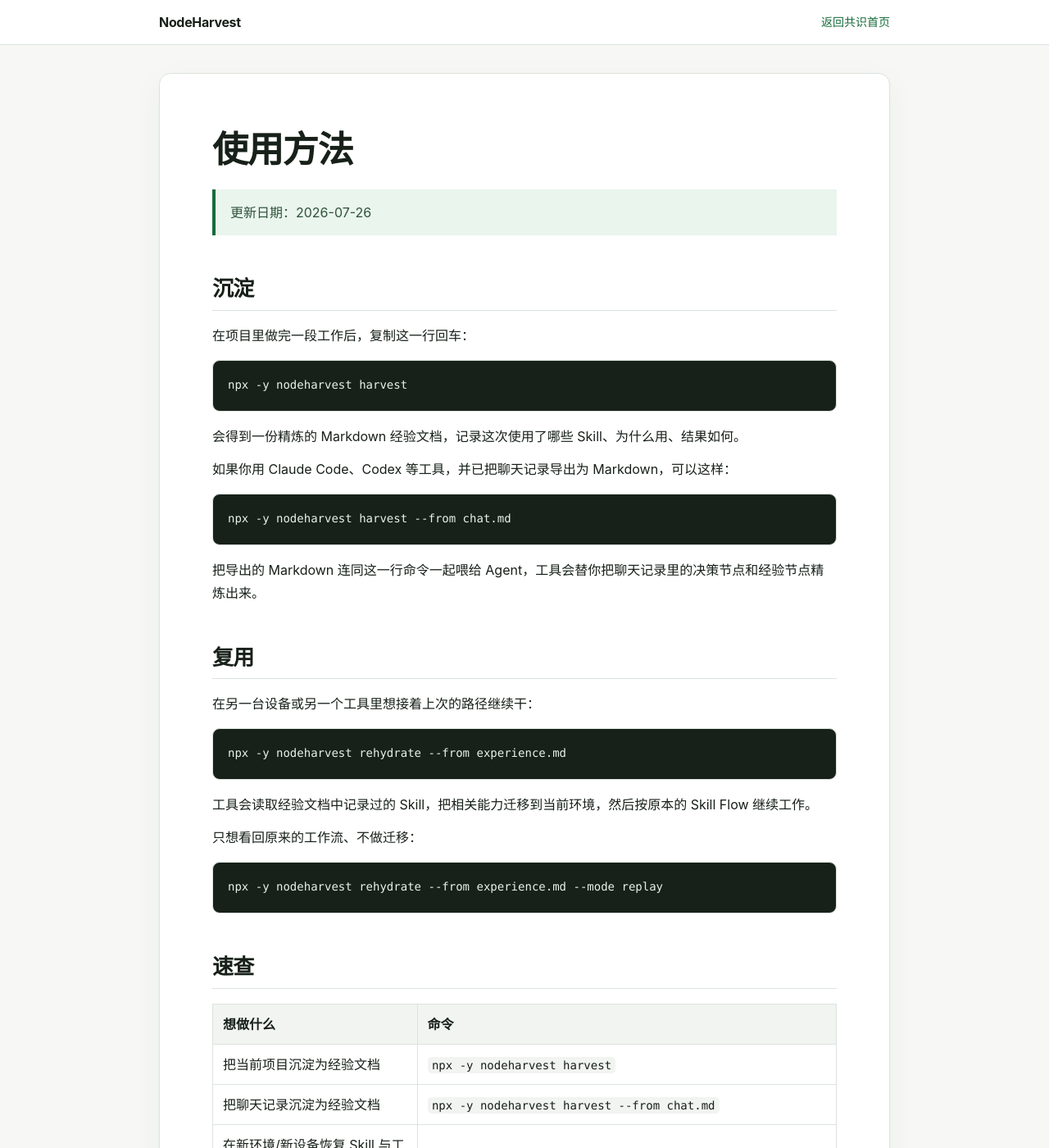
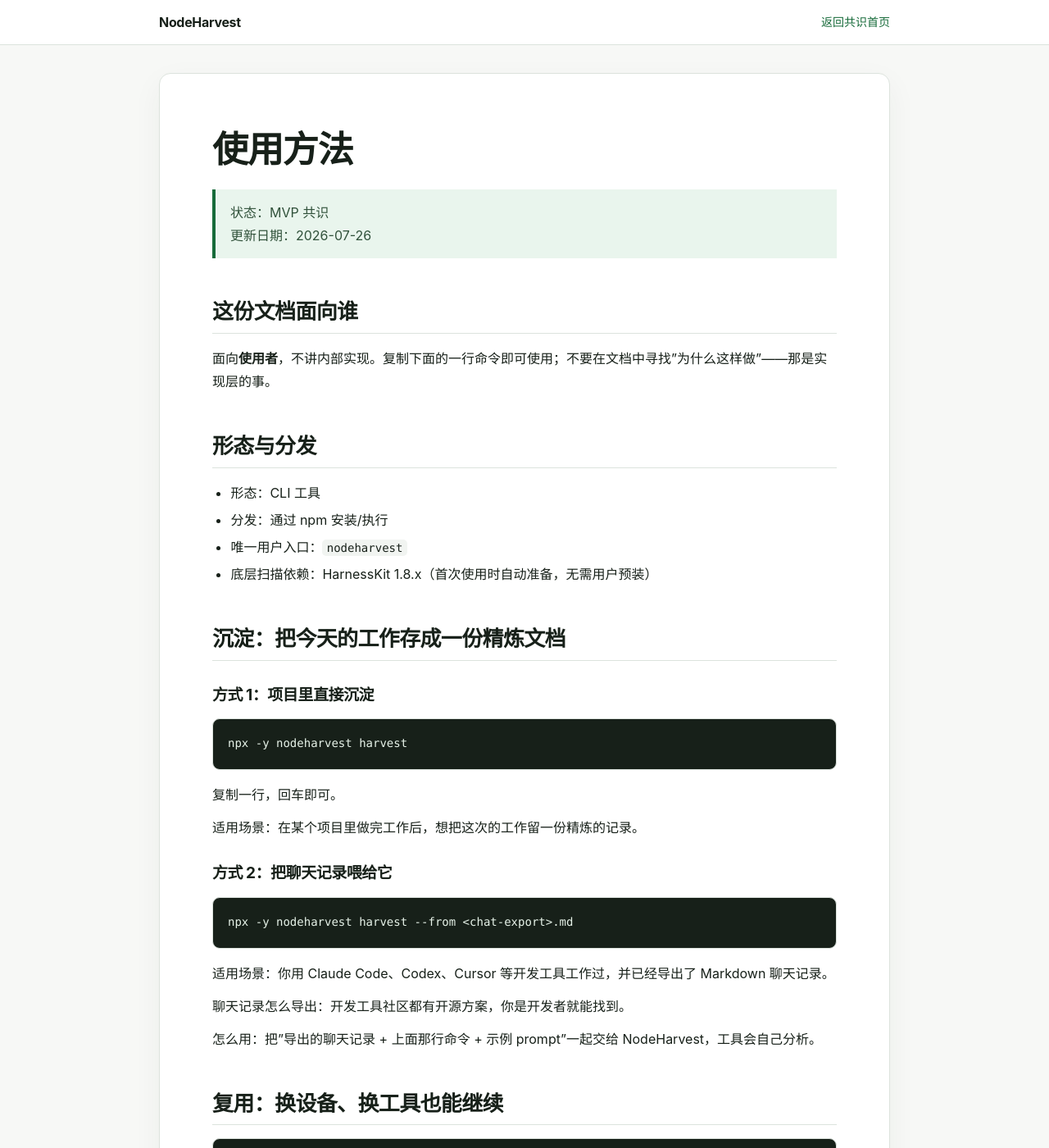
Before and after one commit to NodeHarvest/nodeharvest.github.io, a Jekyll site: the page built from docs/usage.md, in a window 1280 px wide and 1400 px high. Shown: the whole window at 82% size. Built offline with Jekyll 4.4.1, drawn with Linux system fonts in a browser that asks for light colours; some of the changed text lies outside the part shown.

Commit message:
docs(usage): 隐去方法论实现细节，仅保留面向用户的命令与边界
按产品负责人补充：'使用方法'是工具外部接口，不应暴露方法论。
删除输出格式约定、节点结构、JSON Schema 等实现层表述。

````diff
--- a/docs/usage.md
+++ b/docs/usage.md
@@ -1,60 +1,98 @@
 ---
 layout: document
 title: 使用方法
-description: NodeHarvest 面向用户的沉淀与复用——复制一行命令即可使用。
+description: NodeHarvest 面向用户的两条链路：把今天的工作沉淀成精炼文档；换设备、换工具时一键恢复。
 permalink: /documents/usage.html
 ---
 
 # 使用方法
 
+> 状态：MVP 共识
 > 更新日期：2026-07-26
 
-## 沉淀
+## 这份文档面向谁
 
-在项目里做完一段工作后，复制这一行回车：
+面向**使用者**，不讲内部实现。复制下面的一行命令即可使用；不要在文档中寻找"为什么这样做"——那是实现层的事。
+
+## 形态与分发
+
+- 形态：CLI 工具
+- 分发：通过 npm 安装/执行
+- 唯一用户入口：`nodeharvest`
+- 底层扫描依赖：HarnessKit 1.8.x（首次使用时自动准备，无需用户预装）
+
+## 沉淀：把今天的工作存成一份精炼文档
+
+### 方式 1：项目里直接沉淀
 
 ```bash
 npx -y nodeharvest harvest
 ```
 
-会得到一份精炼的 Markdown 经验文档，记录这次使用了哪些 Skill、为什么用、结果如何。
+复制一行，回车即可。
 
-如果你用 Claude Code、Codex 等工具，并已把聊天记录导出为 Markdown，可以这样：
+适用场景：在某个项目里做完工作后，想把这次的工作留一份精炼的记录。
+
+### 方式 2：把聊天记录喂给它
 
 ```bash
-npx -y nodeharvest harvest --from chat.md
+npx -y nodeharvest harvest --from <chat-export>.md
 ```
 
-把导出的 Markdown 连同这一行命令一起喂给 Agent，工具会替你把聊天记录里的决策节点和经验节点精炼出来。
+适用场景：你用 Claude Code、Codex、Cursor 等开发工具工作过，并已经导出了 Markdown 聊天记录。
 
-## 复用
+聊天记录怎么导出：开发工具社区都有开源方案，你是开发者就能找到。
 
-在另一台设备或另一个工具里想接着上次的路径继续干：
+怎么用：把"导出的聊天记录 + 上面那行命令 + 示例 prompt"一起交给 NodeHarvest，工具会自己分析。
+
+## 复用：换设备、换工具也能继续
 
 ```bash
-npx -y nodeharvest rehydrate --from experience.md
+# 在新设备/新工具上恢复
+npx -y nodeharvest rehydrate --from <experience>.md
+
+# 在当前环境只回放工作流（不迁移）
+npx -y nodeharvest rehydrate --from <experience>.md --mode replay
 ```
 
-工具会读取经验文档中记录过的 Skill，把相关能力迁移到当前环境，然后按原本的 Skill Flow 继续工作。
+适用场景：
 
-只想看回原来的工作流、不做迁移：
+- 在 NodeHarvest 里做了一份很棒的项目工作，想换到另一个工具里继续
+- 换了一台设备，想把工作环境拉回来
+- 想让另一台机器按原来用过的 Skill 继续干
 
-```bash
-npx -y nodeharvest rehydrate --from experience.md --mode replay
-```
+底层逻辑（用户无需关心）：经验文档里记录了"用过的 Skill 清单"，NodeHarvest 会联动基础层（HarnessKit）把这些相关 Skill 迁移过去；完成后按原本记录的 Skill Flow 继续工作，**不踩重复的坑**。
 
-## 速查
+## 速查表
 
 | 想做什么 | 命令 |
 |---|---|
 | 把当前项目沉淀为经验文档 | `npx -y nodeharvest harvest` |
 | 把聊天记录沉淀为经验文档 | `npx -y nodeharvest harvest --from chat.md` |
 | 在新环境/新设备恢复 Skill 与工作流 | `npx -y nodeharvest rehydrate --from experience.md` |
-| 在当前环境只回放工作流 | `npx -y nodeharvest rehydrate --from experience.md --mode replay` |
+| 在当前环境只回放工作流（不迁移） | `npx -y nodeharvest rehydrate --from experience.md --mode replay` |
 | 自检扫描能力是否可用 | `npx -y nodeharvest doctor --json` |
 | 列出本机已发现能力 | `npx -y nodeharvest scan --json` |
 
-## 错误与边界
+## 哪些是用户需要知道的边界
 
-- 经验文档已存在时，新内容写到旁边，不覆盖。
-- 缺少经验文档或基础层不可用时，`rehydrate` 拒绝执行，不静默回退。
+- 沉淀出来的文档是**精炼的**，不是聊天回放——只保留"做了什么、为什么、结果如何"。
+- MVP 阶段先做 Skill 维度；通了之后其他工具（CLI / MCP / Hook 等）也按同样方式工作。
+- 经验文档记录了"用过的 Skill 清单"，是复用链路成立的前提。
+- 复用时不修改用户 shell 配置，不覆盖系统已有同名 Skill，不动你的 git 历史。
+
+## 错误时怎么知道发生了什么
+
+- 命令不工作时，复制行尾加 `--json` 可以得到机器可读的错误码与修复建议。
+- 例如 `nodeharvest doctor --json` 失败时会告诉你"原因 + 怎么修"。
+
+## 当前位置
+
+- `harvest` / `rehydrate` 命令正在实施中；本页面记录的是面向用户的最终接口形态。
+- 实际可用命令以 NodeHarvest 官方发版为准。
+
+## 相关文档
+
+- [产品状态与执行计划]({{ '/documents/product-status-and-plan.html' | relative_url }})
+- [HarnessKit 基座与无感集成进展]({{ '/documents/harnesskit-foundation.html' | relative_url }})
+- [三人协作与另外两位成员贡献指南]({{ '/documents/three-person-contribution-guide.html' | relative_url }})
````
